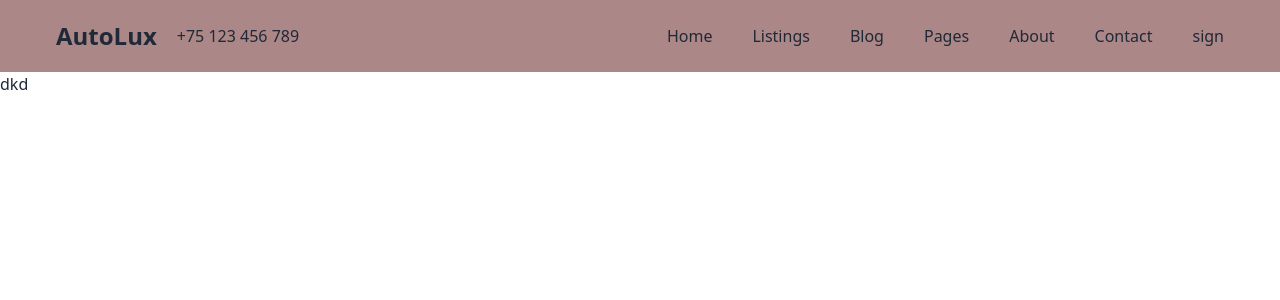
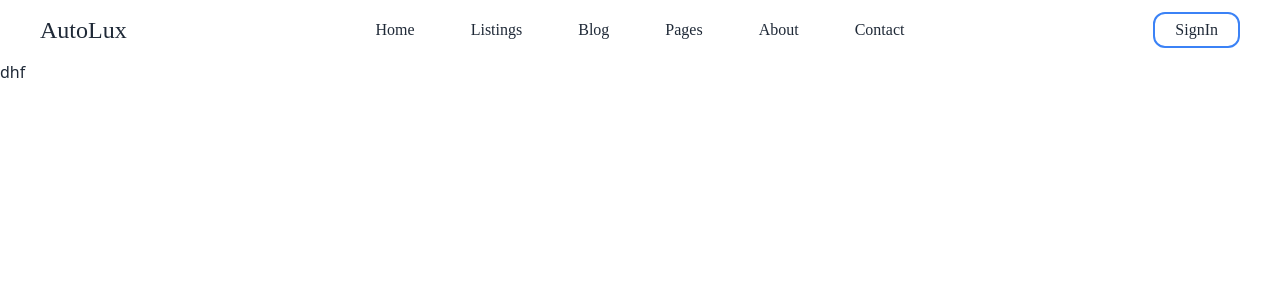
Before and after one commit to KaziMehediHasan1/AutoLux, a React (Vite) app: page / in a window 1280 px wide. Shown: the top 300 px of the page. Built offline with nearby package versions, Linux system fonts and the light colour scheme.

Commit message:
complete responsive navbar

```diff
--- a/package.json
+++ b/package.json
@@ -16,6 +16,7 @@
     "@mui/styled-engine-sc": "^6.0.0-alpha.18",
     "react": "^18.3.1",
     "react-dom": "^18.3.1",
+    "react-icons": "^5.3.0",
     "react-router-dom": "^6.26.1",
     "styled-components": "^6.1.12"
   },
--- a/src/Components/NavBar/NavBar.jsx
+++ b/src/Components/NavBar/NavBar.jsx
@@ -1,25 +1,119 @@
-import { NavLink } from "react-router-dom";
+import { Link, NavLink } from "react-router-dom";
+import { CiMenuBurger } from "react-icons/ci";
+import { RxCross1 } from "react-icons/rx";
 
 const NavBar = () => {
+  const navDialog = document.getElementById("nav-dialog");
+  const handleToggle = () => {
+    navDialog.classList.toggle("hidden");
+  };
   return (
-    <nav className="flex items-center justify-between bg-[#ac8787] py-5 px-14">
-      {/* logo & number */}
-      <div className="flex items-center gap-5">
-        <h1 className="text-2xl font-semibold">AutoLux</h1>
-        <p>+75 123 456 789</p>
+    <nav className="flex items-center justify-between bg-white font-primary px-10 p-3 text-gray-800">
+      {/* logo */}
+      <Link to="/" className="text-2xl gap-2 font-medium font-primary ">
+        AutoLux
+      </Link>
+      {/* toggle button */}
+      <button
+        onClick={handleToggle}
+        className="text-gray-600 text-2xl md:hidden"
+      >
+        <CiMenuBurger></CiMenuBurger>
+      </button>
+
+      {/* Desktop navigation */}
+      <div className="md:flex items-center justify-center  mx-auto gap-14 hidden">
+        <NavLink className="hover:text-blue-600" to="/">
+          Home
+        </NavLink>
+        <NavLink className="hover:text-blue-600" to="/listings">
+          Listings
+        </NavLink>
+        <NavLink className="hover:text-blue-600" to="/blogs">
+          Blog
+        </NavLink>
+        <NavLink className="hover:text-blue-600" to="/pages">
+          Pages
+        </NavLink>
+        <NavLink className="hover:text-blue-600" to="/about">
+          About
+        </NavLink>
+        <NavLink className="hover:text-blue-600" to="/contact">
+          Contact
+        </NavLink>
       </div>
-      {/* all path */}
-      <div className="flex items-center gap-10">
-        <NavLink>Home</NavLink>
-        <NavLink>Listings</NavLink>
-        <NavLink>Blog</NavLink>
-        <NavLink>Pages</NavLink>
-        <NavLink>About</NavLink>
-        <NavLink>Contact</NavLink>
-        {/* signIn , signUp*/}
-        <div>
-            <NavLink>sign</NavLink>
+
+      {/* signIn , signUp*/}
+      <NavLink
+        to="signIn"
+        className="border-2 py-1 px-5 font-primary rounded-xl border-blue-500 font-medium "
+      >
+        SignIn
+      </NavLink>
+
+      {/* mobile & tablet device */}
+      <div
+        id="nav-dialog"
+        className="fixed bg-white inset-0 z-10 md:hidden hidden"
+      >
+        <div id="nav-bar" className="flex items-center justify-between p-3">
+          <Link to="/" className="text-2xl gap-2 font-medium font-primary ">
+            AutoLux
+          </Link>
+          <button
+            onClick={handleToggle}
+            className="text-gray-600 text-2xl md:hidden"
+          >
+            <RxCross1></RxCross1>
+          </button>
         </div>
+        {/* navigation bar */}
+
+        <div className="space-y-3 p-3">
+          <NavLink
+            className="hover:text-blue-600 block px-3 py-2 hover:translate-x-2 duration-150 hover:bg-gray-100 rounded-lg"
+            to="/"
+          >
+            Home
+          </NavLink>
+          <NavLink
+            className="hover:text-blue-600 block px-3 py-2 hover:translate-x-2 duration-150 hover:bg-gray-100 rounded-lg"
+            to="/listings"
+          >
+            Listings
+          </NavLink>
+          <NavLink
+            className="hover:text-blue-600 block px-3 py-2 hover:translate-x-2 duration-150 hover:bg-gray-100 rounded-lg"
+            to="/blogs"
+          >
+            Blog
+          </NavLink>
+          <NavLink
+            className="hover:text-blue-600 block px-3 py-2 hover:translate-x-2 duration-150 hover:bg-gray-100 rounded-lg"
+            to="/pages"
+          >
+            Pages
+          </NavLink>
+          <NavLink
+            className="hover:text-blue-600 block px-3 py-2 hover:translate-x-2 duration-150 hover:bg-gray-100 rounded-lg"
+            to="/about"
+          >
+            About
+          </NavLink>
+          <NavLink
+            className="hover:text-blue-600 block px-3 py-2 hover:translate-x-2 duration-150 hover:bg-gray-100 rounded-lg"
+            to="/contact"
+          >
+            Contact
+          </NavLink>
+        </div>
+        <div className="border h-[1px]"></div>
+        <NavLink
+          to="signIn"
+          className=" py-2 px-6 font-primary  block mt-2 hover:text-blue-600 hover:translate-x-2 duration-150 hover:bg-gray-100 rounded-lg font-bold"
+        >
+          SignIn
+        </NavLink>
       </div>
     </nav>
   );
--- a/src/Components/pages/Home/Home.jsx
+++ b/src/Components/pages/Home/Home.jsx
@@ -1,11 +1,9 @@
-
-
 const Home = () => {
-  return (
-    <div>
-      <h1>dkd</h1>
-    </div>
-  );
+    return (
+        <div>
+           dhf
+        </div>
+    );
 };
 
 export default Home;
--- a/tailwind.config.js
+++ b/tailwind.config.js
@@ -2,9 +2,11 @@
 export default {
   content: ["./index.html", "./src/**/*.{js,ts,jsx,tsx}"],
   theme: {
-    extend: {},
+    extend: {
+      fontFamily: {
+        primary: '"DM Sans", "sans-serif"',
+      },
+    },
   },
-  plugins: [
-    require('daisyui'),
-  ],
+  plugins: [require("daisyui")],
 };
```
Also changed, not shown: src/Components/Root/Root.jsx (indentation only), 1 other file (tests, documents, lock files or other folders).
